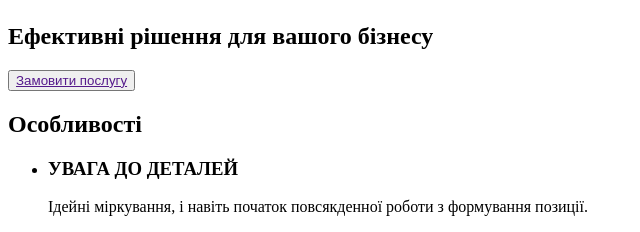
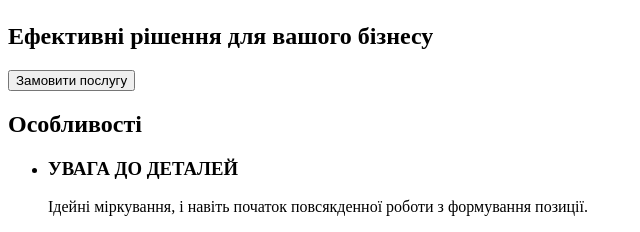
Before and after one commit to uksusit/goit-markup-hw-01, a plain HTML site: page index.html in a window 1280 px wide. Shown: the part 731-963 px from the top of the page, 0-640 px from the left. Drawn offline with Linux system fonts and the light colour scheme.

Commit message:
Update index.html -button

```diff
--- a/index.html
+++ b/index.html
@@ -25,7 +25,7 @@
         <section>
             <img src="./images/Bg.jpg" alt="" width="1600">
             <h1>Ефективні рішення для вашого бізнесу   </h1>
-            <button type="button"><a href="">Замовити послугу</a></button>
+            <button type="button">Замовити послугу</button>
         </section>
         <section>
             <!-- hidden header -->
```
